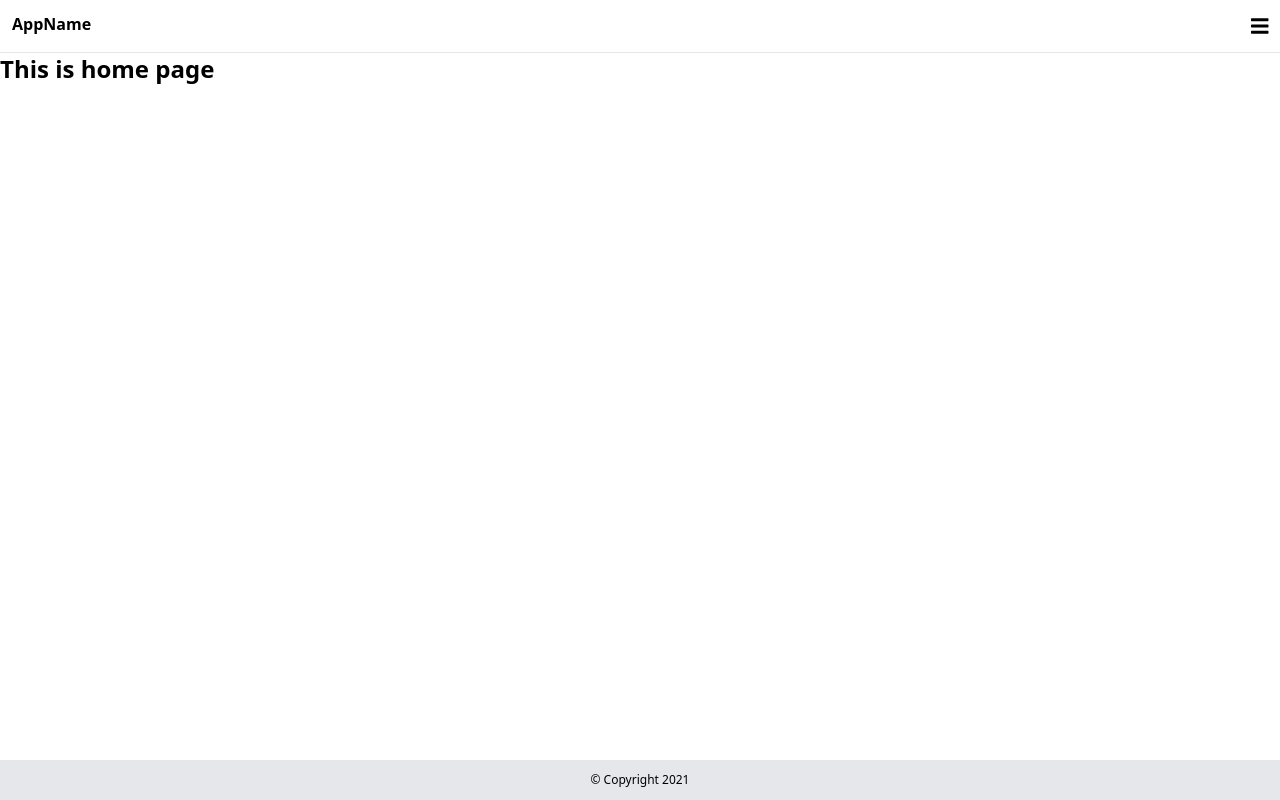
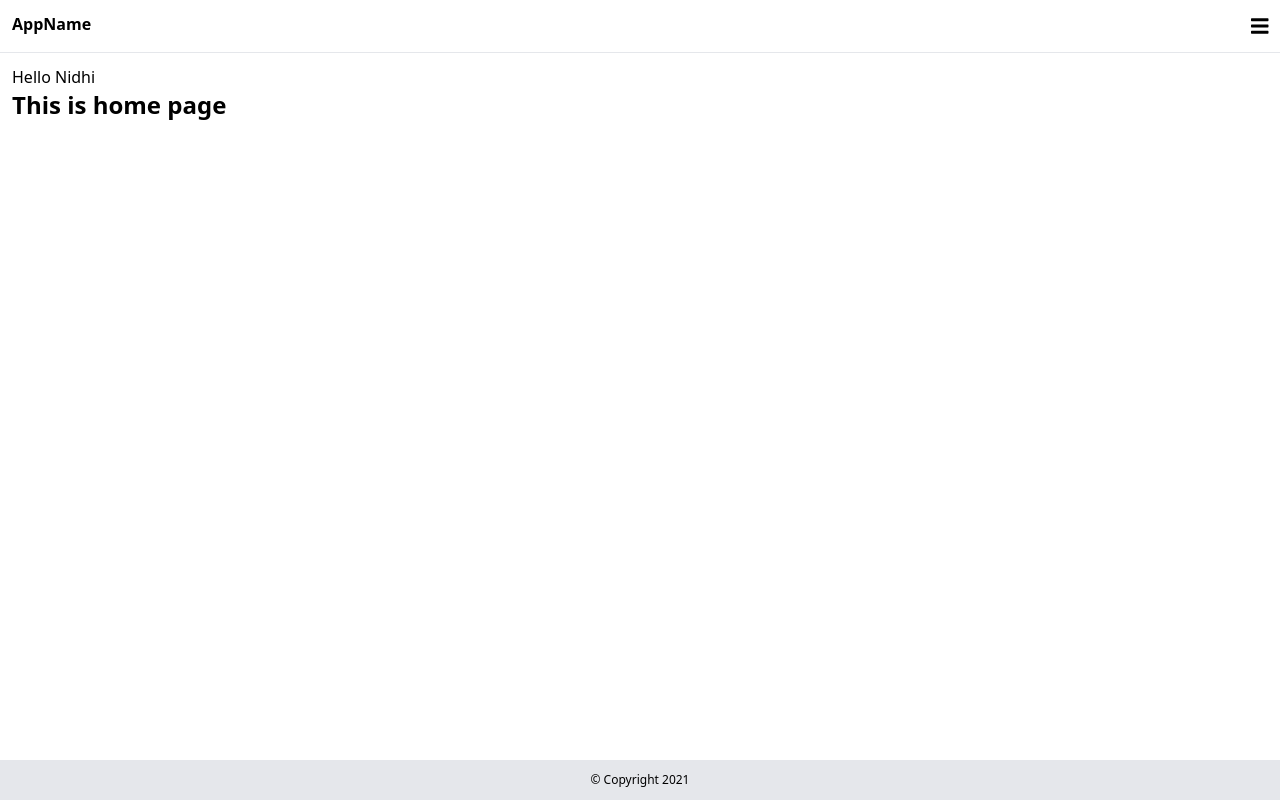
Before and after one commit to NidhiShettigar/react-project, a React (Create React App) app in the folder first-react-project/: page / in a window 1280 px wide. Built offline with nearby package versions, Linux system fonts and the light colour scheme.

Commit message:
About page inserted

```diff
--- a/first-react-project/src/App.js
+++ b/first-react-project/src/App.js
@@ -1,27 +1,31 @@
 import React from 'react';
-import Header from './Components/Header';
-import Footer from './Components/Footer';
 import {
   BrowserRouter as Router,
   Switch,
   Route,
   Link
 } from "react-router-dom";
+import Header from './Components/Header';
+import Footer from './Components/Footer';
+import Home from './Views/Home';
+import About from './Views/About';
 
 function App() {
   return (
     <div>
       <Router>
         <Header/>
-        <Switch>
-          <Route exact path="/">
-            <h1 className="font-bold text-2xl">This is home page</h1>
-          </Route>
+        <div className="p-3">
+          <Switch>
+            <Route exact path="/">
+              <Home/>
+            </Route>
+              <About/>
+            <Route path="/about">
 
-          <Route path="/about">
-            <h1 className="font-bold text-2xl">This is about page</h1>
-          </Route>
-        </Switch>
+            </Route>
+          </Switch>
+        </div>
         <Footer/>
       </Router>
 
--- /dev/null
+++ b/first-react-project/src/Components/HelloWorld.js
@@ -0,0 +1,9 @@
+import React from "react";
+
+function HelloWorld(props){
+    return(
+        <h1>Hello {props.name}</h1>
+    )
+}
+
+export default HelloWorld
--- /dev/null
+++ b/first-react-project/src/Views/About.js
@@ -0,0 +1,14 @@
+import React from "react";
+
+function About() {
+    return(
+        <div>
+            <h1 className="font-bold text-2xl mb-3"> About us</h1>
+            <p>
+                This is the about page content.
+            </p>
+        </div>
+    )
+}
+
+export default About
--- a/first-react-project/src/Views/Home.js
+++ b/first-react-project/src/Views/Home.js
@@ -0,0 +1,13 @@
+import React from "react";
+import HelloWorld from "../Components/HelloWorld";
+
+function Home() {
+    return(
+        <div>
+            <HelloWorld name="Nidhi"/>
+            <h1 className="font-bold text-2xl">This is home page</h1>
+        </div>
+    )
+}
+
+export default Home
```
